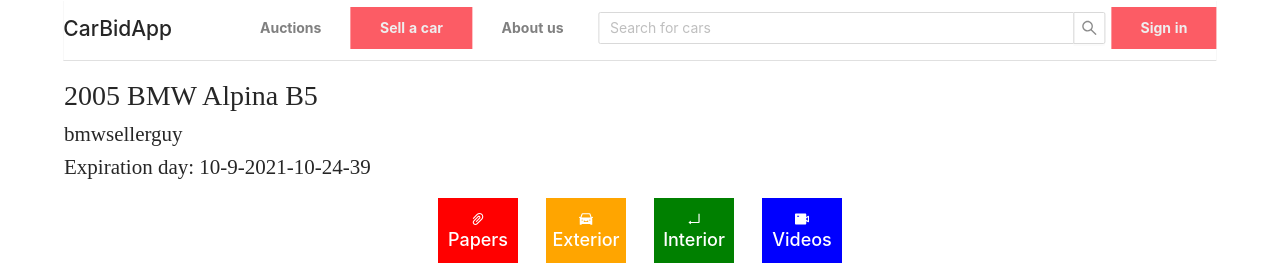
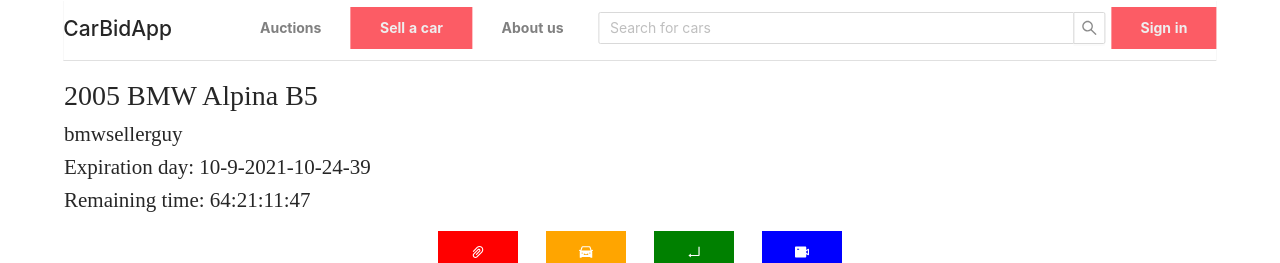
Before and after one commit to Petiazediter/CarAppRewrite, a React (Create React App) app in the folder car-app-frontend/: page /car/0 in a window 1280 px wide. Shown: the top 263 px of the page. Built offline with nearby package versions, Linux system fonts and the light colour scheme.

Commit message:
display remaining time in the car page too.

```diff
--- a/car-app-frontend/src/components/car-page/CarPage.tsx
+++ b/car-app-frontend/src/components/car-page/CarPage.tsx
@@ -2,14 +2,20 @@ import React from 'react';
 import {RouteComponentProps} from 'react-router';
 import {Car} from '../../models/Car'
 import {
-    ImageDisplay, NoMarginTitle,
-    NoMarginSubTitle, Category, FlexContainer,
-    CategoryName, CategoriesContainer, HighlightTitle, TableList
-}
-    from "./Carpage.styled";
-import {Image, Divider} from "antd";
-import {PaperClipOutlined, CarFilled, EnterOutlined, VideoCameraFilled} from "@ant-design/icons";
+    CategoriesContainer,
+    Category,
+    CategoryName,
+    FlexContainer,
+    HighlightTitle,
+    ImageDisplay,
+    NoMarginSubTitle,
+    NoMarginTitle,
+    TableList
+} from "./Carpage.styled";
+import {Divider, Image} from "antd";
+import {CarFilled, EnterOutlined, PaperClipOutlined, VideoCameraFilled} from "@ant-design/icons";
 import {CarDataTable} from "./CarDataTable";
+import {TimerDisplayFormat, TimerText} from "../auctions-page/TimerText";
 
 interface IUrlProps {
     carId: string | undefined;
@@ -69,7 +75,10 @@ export class CarPage extends React.Component<RouteComponentProps<IUrlProps>, ISt
                 <NoMarginTitle>{this.state.car?.title}</NoMarginTitle>
                 <NoMarginSubTitle>{this.state.car?.seller.username}</NoMarginSubTitle>
                 <NoMarginSubTitle>Expiration day: {this.state.car?.endDate}</NoMarginSubTitle>
-
+                { this.state.car != null ?
+                <NoMarginSubTitle>Remaining time: <TimerText fromDate={this.state.car?.endDate} formatType={TimerDisplayFormat.TRADITIONAL_FORMATTED} /></NoMarginSubTitle>
+                :<></>
+                }
                 <CategoriesContainer>
                     <Category background={"red"} onClick={() => this.setImageType(ImageType.PAPERS)}>
                         <FlexContainer>
```
